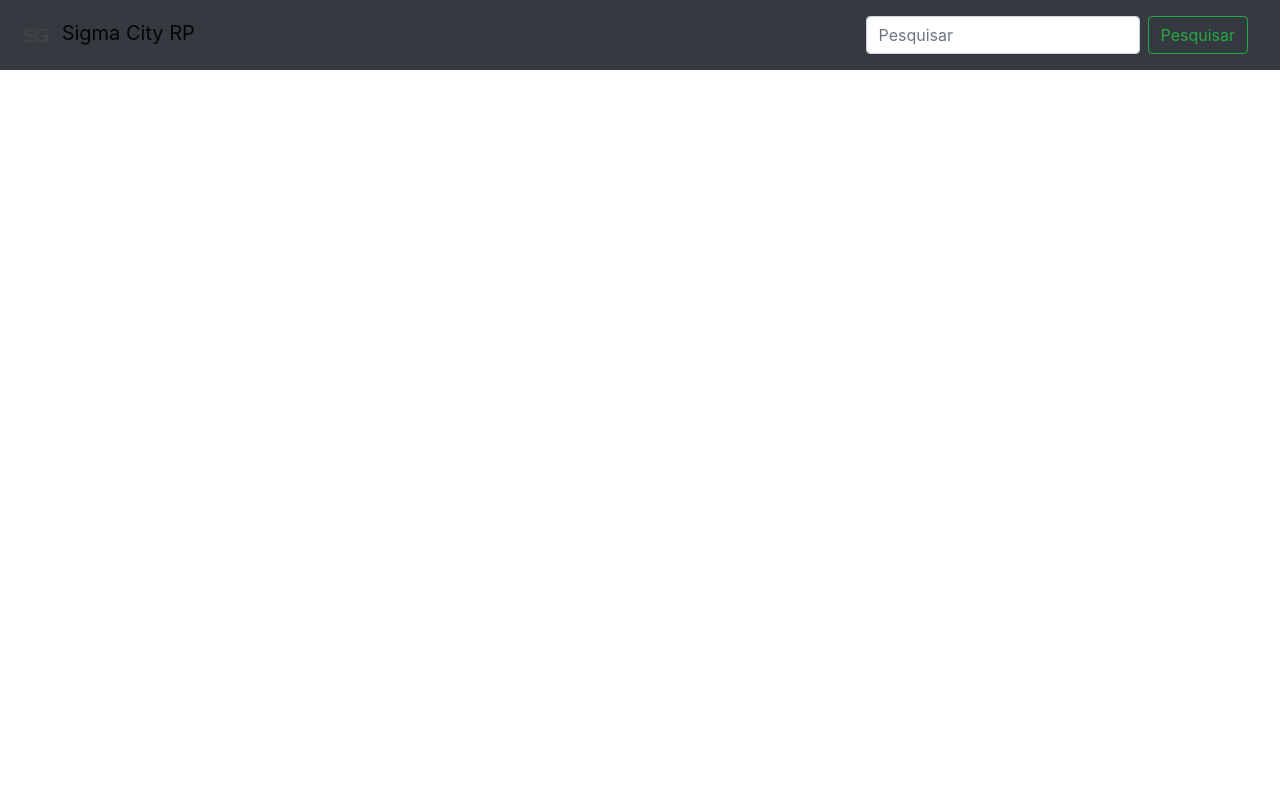
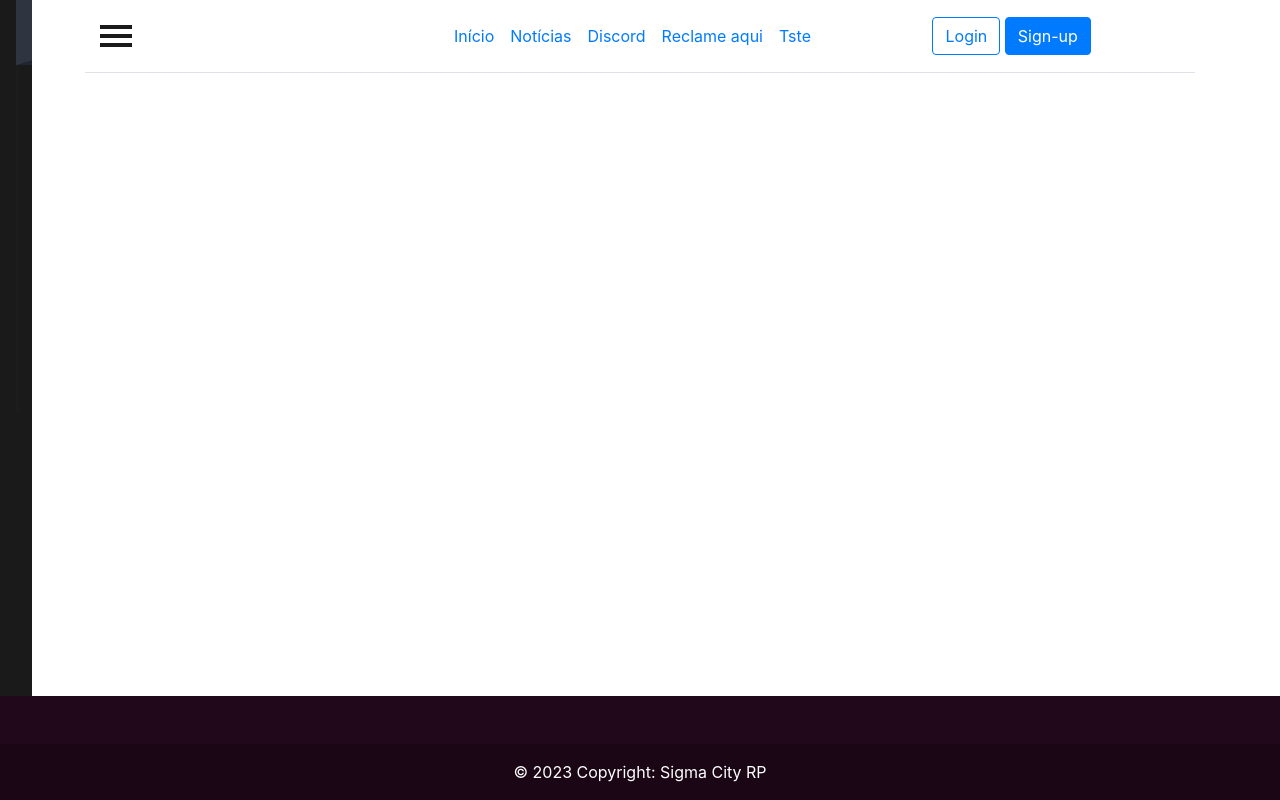
Before and after one commit to luisotavio2023/SigmaCityRP, a PHP site: page / in a window 1280 px wide. Run offline with PHP 8.4, Linux system fonts and the light colour scheme.

Commit message:
Modificação da interface e adicionado arquivos novos

```diff
--- /dev/null
+++ b/SiteSG/JavaScript.js
@@ -0,0 +1,28 @@
+$(document).ready(function () {
+    var trigger = $('.hamburger'),
+        overlay = $('.overlay'),
+       isClosed = false;
+
+      trigger.click(function () {
+        hamburger_cross();
+      });
+
+      function hamburger_cross() {
+
+        if (isClosed == true) {
+          overlay.hide();
+          trigger.removeClass('is-open');
+          trigger.addClass('is-closed');
+          isClosed = false;
+        } else {
+          overlay.show();
+          trigger.removeClass('is-closed');
+          trigger.addClass('is-open');
+          isClosed = true;
+        }
+    }
+
+    $('[data-toggle="offcanvas"]').click(function () {
+          $('#wrapper').toggleClass('toggled');
+    });
+  });
--- /dev/null
+++ b/SiteSG/cssindex.css
@@ -0,0 +1,340 @@
+body {
+    position: relative;
+    overflow-x: hidden;
+    background-color: #CFD8DC;
+}
+body,
+html { height: 100%;}
+.nav .open > a,
+.nav .open > a:hover,
+.nav .open > a:focus {background-color: transparent;}
+
+/*-------------------------------*/
+/*           Wrappers            */
+/*-------------------------------*/
+
+#wrapper {
+    padding-left: 0;
+    -webkit-transition: all 0.5s ease;
+    -moz-transition: all 0.5s ease;
+    -o-transition: all 0.5s ease;
+    transition: all 0.5s ease;
+}
+
+#wrapper.toggled {
+    padding-left: 220px;
+}
+
+#sidebar-wrapper {
+    z-index: 1000;
+    left: 220px;
+    width: 0;
+    height: 100%;
+    margin-left: -220px;
+    overflow-y: auto;
+    overflow-x: hidden;
+    background: #1a1a1a;
+    -webkit-transition: all 0.5s ease;
+    -moz-transition: all 0.5s ease;
+    -o-transition: all 0.5s ease;
+    transition: all 0.5s ease;
+}
+
+#sidebar-wrapper::-webkit-scrollbar {
+  display: none;
+}
+
+#wrapper.toggled #sidebar-wrapper {
+    width: 220px;
+}
+
+#page-content-wrapper {
+    width: 100%;
+    padding-top: 70px;
+}
+
+#wrapper.toggled #page-content-wrapper {
+    position: absolute;
+    margin-right: -220px;
+}
+
+/*-------------------------------*/
+/*     Sidebar nav styles        */
+/*-------------------------------*/
+.navbar {
+  padding: 0;
+}
+
+.sidebar-nav {
+    position: absolute;
+    top: 0;
+    width: 220px;
+    margin: 0;
+    padding: 0;
+    list-style: none;
+}
+
+.sidebar-nav li {
+    position: relative;
+    line-height: 20px;
+    display: inline-block;
+    width: 100%;
+}
+
+.sidebar-nav li:before {
+    content: '';
+    position: absolute;
+    top: 0;
+    left: 0;
+    z-index: -1;
+    height: 100%;
+    width: 3px;
+    background-color: #1c1c1c;
+    -webkit-transition: width .2s ease-in;
+      -moz-transition:  width .2s ease-in;
+       -ms-transition:  width .2s ease-in;
+            transition: width .2s ease-in;
+
+}
+.sidebar-nav li:hover{
+  background: skyblue !important;
+  border-radius: 10px;
+  margin-left: 10px;
+  margin-right: 10px;
+}
+.sidebar-nav li:hover:before,
+.sidebar-nav li.open:hover:before {
+    width: 100%;
+    -webkit-transition: width .2s ease-in;
+      -moz-transition:  width .2s ease-in;
+       -ms-transition:  width .2s ease-in;
+            transition: width .2s ease-in;
+
+}
+
+.sidebar-nav li a {
+    display: block;
+    color: #ddd;
+    text-decoration: none;
+    padding: 10px 15px 10px 30px;
+}
+
+.sidebar-nav li a:hover,
+.sidebar-nav li a:active,
+.sidebar-nav li a:focus,
+.sidebar-nav li.open a:hover,
+.sidebar-nav li.open a:active,
+.sidebar-nav li.open a:focus{
+    color: #fff;
+    text-decoration: none;
+    background-color: transparent;
+}
+.sidebar-header {
+    text-align: center;
+    font-size: 20px;
+    position: relative;
+    width: 100%;
+    display: inline-block;
+}
+.sidebar-brand {
+    height: 65px;
+    position: relative;
+    background:#212531;
+    background: linear-gradient(to right bottom, #2f3441 50%, #212531 50%);
+   padding-top: 1em;
+}
+.sidebar-brand a {
+    color: #ddd;
+}
+.sidebar-brand a:hover {
+    color: #fff;
+    text-decoration: none;
+}
+.dropdown-header {
+    text-align: center;
+    font-size: 1em;
+    color: #ddd;
+    background:#212531;
+    background: linear-gradient(to right bottom, #2f3441 50%, #212531 50%);
+}
+.sidebar-nav .dropdown-menu {
+    position: relative;
+    width: 100%;
+    padding: 0;
+    margin: 0;
+    border-radius: 0;
+    border: none;
+    background-color: #222;
+    box-shadow: none;
+}
+.dropdown-menu.show {
+    top: 0;
+}
+/*Fontawesome icons*/
+.nav.sidebar-nav li a::before {
+    font-family: fontawesome;
+    content: "\f12e";
+    vertical-align: baseline;
+    display: inline-block;
+    padding-right: 5px;
+}
+a[href*="#home"]::before {
+  content: "\f015" !important;
+}
+a[href*="#about"]::before {
+  content: "\f129" !important;
+}
+a[href*="#events"]::before {
+  content: "\f073" !important;
+}
+a[href*="#events"]::before {
+  content: "\f073" !important;
+}
+a[href*="#team"]::before {
+  content: "\f0c0" !important;
+}
+a[href*="#works"]::before {
+  content: "\f0b1" !important;
+}
+a[href*="#pictures"]::before {
+  content: "\f03e" !important;
+}
+a[href*="#videos"]::before {
+  content: "\f03d" !important;
+}
+a[href*="#books"]::before {
+  content: "\f02d" !important;
+}
+a[href*="#art"]::before {
+  content: "\f1fc" !important;
+}
+a[href*="#awards"]::before {
+  content: "\f02e" !important;
+}
+a[href*="#services"]::before {
+  content: "\f013" !important;
+}
+a[href*="#contact"]::before {
+  content: "\f086" !important;
+}
+a[href*="#followme"]::before {
+  content: "\f099" !important;
+  color: #0084b4;
+}
+/*-------------------------------*/
+/*       Hamburger-Cross         */
+/*-------------------------------*/
+
+.hamburger {
+  position: fixed;
+  top: 20px;
+  z-index: 999;
+  display: block;
+  width: 32px;
+  height: 32px;
+  margin-left: 15px;
+  background: transparent;
+  border: none;
+}
+.hamburger:hover,
+.hamburger:focus,
+.hamburger:active {
+  outline: none;
+}
+.hamburger.is-closed:before {
+  content: '';
+  display: block;
+  width: 100px;
+  font-size: 14px;
+  color: #fff;
+  line-height: 32px;
+  text-align: center;
+  opacity: 0;
+  -webkit-transform: translate3d(0,0,0);
+  -webkit-transition: all .35s ease-in-out;
+}
+.hamburger.is-closed:hover:before {
+  opacity: 1;
+  display: block;
+  -webkit-transform: translate3d(-100px,0,0);
+  -webkit-transition: all .35s ease-in-out;
+}
+
+.hamburger.is-closed .hamb-top,
+.hamburger.is-closed .hamb-middle,
+.hamburger.is-closed .hamb-bottom,
+.hamburger.is-open .hamb-top,
+.hamburger.is-open .hamb-middle,
+.hamburger.is-open .hamb-bottom {
+  position: absolute;
+  left: 0;
+  height: 4px;
+  width: 100%;
+}
+.hamburger.is-closed .hamb-top,
+.hamburger.is-closed .hamb-middle,
+.hamburger.is-closed .hamb-bottom {
+  background-color: #1a1a1a;
+}
+.hamburger.is-closed .hamb-top {
+  top: 5px;
+  -webkit-transition: all .35s ease-in-out;
+}
+.hamburger.is-closed .hamb-middle {
+  top: 50%;
+  margin-top: -2px;
+}
+.hamburger.is-closed .hamb-bottom {
+  bottom: 5px;
+  -webkit-transition: all .35s ease-in-out;
+}
+
+.hamburger.is-closed:hover .hamb-top {
+  top: 0;
+  -webkit-transition: all .35s ease-in-out;
+}
+.hamburger.is-closed:hover .hamb-bottom {
+  bottom: 0;
+  -webkit-transition: all .35s ease-in-out;
+}
+.hamburger.is-open .hamb-top,
+.hamburger.is-open .hamb-middle,
+.hamburger.is-open .hamb-bottom {
+  background-color: #1a1a1a;
+}
+.hamburger.is-open .hamb-top,
+.hamburger.is-open .hamb-bottom {
+  top: 50%;
+  margin-top: -2px;
+}
+.hamburger.is-open .hamb-top {
+  -webkit-transform: rotate(45deg);
+  -webkit-transition: -webkit-transform .2s cubic-bezier(.73,1,.28,.08);
+}
+.hamburger.is-open .hamb-middle { display: none; }
+.hamburger.is-open .hamb-bottom {
+  -webkit-transform: rotate(-45deg);
+  -webkit-transition: -webkit-transform .2s cubic-bezier(.73,1,.28,.08);
+}
+.hamburger.is-open:before {
+  content: '';
+  display: block;
+  width: 100px;
+  font-size: 14px;
+  color: #fff;
+  line-height: 32px;
+  text-align: center;
+  opacity: 0;
+  -webkit-transform: translate3d(0,0,0);
+  -webkit-transition: all .35s ease-in-out;
+}
+.hamburger.is-open:hover:before {
+  opacity: 1;
+  display: block;
+  -webkit-transform: translate3d(-100px,0,0);
+  -webkit-transition: all .35s ease-in-out;
+}
+
+/*-------------------------------*/
+/*            Overlay            */
+/*-------------------------------*/
--- a/SiteSG/index.php
+++ b/SiteSG/index.php
@@ -5,23 +5,91 @@
     <!-- Required meta tags -->
     <meta charset="utf-8">
     <meta name="viewport" content="width=device-width, initial-scale=1, shrink-to-fit=no">
+    <link rel="stylesheet" type="text/css" href="cssindex.css">
 
     <!-- Bootstrap CSS -->
     <link rel="stylesheet" href="https://stackpath.bootstrapcdn.com/bootstrap/4.3.1/css/bootstrap.min.css" integrity="sha384-ggOyR0iXCbMQv3Xipma34MD+dH/1fQ784/j6cY/iJTQUOhcWr7x9JvoRxT2MZw1T" crossorigin="anonymous">
   </head>
   <body>
-  <nav class="navbar navbar-light bg-dark">
-  <a class="navbar-brand" href="#">
-    <img src="./images/logo.png" width="40" height="35" class="d-inline-block align-top" alt="">
-    Sigma City RP
-  </a>
-  <nav class="navbar navbar-light bg-dark">
-  <form class="form-inline">
-    <input class="form-control mr-sm-2" type="search" placeholder="Pesquisar" aria-label="Pesquisar">
-    <button class="btn btn-outline-success my-2 my-sm-0" type="submit">Pesquisar</button>
-  </form>
-</nav>
-</nav>
+  <div class="container">
+    <header class="d-flex flex-wrap d-flex w-100 align-items-center justify-content-center justify-content-md-between py-3 mb-4 border-bottom">
+      <a href="/" class="d-flex align-items-center col-md-3 mb-2 mb-md-0 text-dark text-decoration-none">
+        <svg class="bi me-2" width="40" height="32" role="img" aria-label="Bootstrap"><use xlink:href="#bootstrap"></use></svg>
+      </a>
+
+      <ul class="nav col-12 col-md-auto mb-2 justify-content-center mb-md-0">
+        <li><a href="#" class="nav-link px-2 link-secondary">Início</a></li>
+        <li><a href="#" class="nav-link px-2 link-dark">Notícias</a></li>
+        <li><a href="#" class="nav-link px-2 link-dark">Discord</a></li>
+        <li><a href="#" class="nav-link px-2 link-dark">Reclame aqui</a></li>
+        <li><a href="#" class="nav-link px-2 link-dark">Tste</a></li>
+      </ul>
+
+      <div class="col-md-3 text-end">
+        <button type="button" class="btn btn-outline-primary me-2">Login</button>
+        <button type="button" class="btn btn-primary">Sign-up</button>
+      </div>
+    </header>
+    <div id="wrapper">
+   <div class="overlay"></div>
+
+        <!-- Sidebar -->
+    <nav class="navbar navbar-inverse fixed-top" id="sidebar-wrapper" role="navigation">
+     <ul class="nav sidebar-nav">
+       <div class="sidebar-header">
+       <div class="sidebar-brand">
+         <a href="#">Sigma City</a></div></div>
+       <li><a href="#home">Home</a></li>
+       <li><a href="#about">Sobre</a></li>
+       <li><a href="#events">Eventos</a></li>
+       <li><a href="#team">Fale conosco</a></li>
+       <li class="dropdown">
+       <a href="#works" class="dropdown-toggle"  data-toggle="dropdown"> <span class="caret"></span></a>
+     <ul class="dropdown-menu animated fadeInLeft" role="menu">
+      <div class="dropdown-header">Painel de controle</div>
+      <li><a href="#pictures">Avisos</a></li>
+      <li><a href="#videos">Perfil</a></li>
+      <li><a href="#books"></a>Membros</li>
+      <li><a href="#art">Adicionais a venda</a></li>
+      <li><a href="#awards">Financeiro</a></li>
+      </ul>
+      </li>
+      <li><a href="#services"></a></li>
+      <li><a href="#contact">Youtubers do servidor</a></li>
+      <li><a href="#followme">Redes sociais</a></li>
+      </ul>
+  </nav>
+        <!-- /#sidebar-wrapper -->
+
+        <!-- Page Content -->
+        <div id="page-content-wrapper">
+            <button type="button" class="hamburger animated fadeInLeft is-closed" data-toggle="offcanvas">
+                <span class="hamb-top"></span>
+    			<span class="hamb-middle"></span>
+				<span class="hamb-bottom"></span>
+            </button>
+                </div>
+            </div>
+        </div>
+        <!-- /#page-content-wrapper -->
+
+    </div>
+    <!-- /#wrapper -->
+
+    <footer class="text-center text-white fixed-bottom" style="background-color: #21081a;">
+  <!-- Grid container -->
+  <div class="container p-4"></div>
+  <!-- Grid container -->
+
+  <!-- Copyright -->
+  <div class="text-center p-3" style="background-color: rgba(0, 0, 0, 0.2);">
+    © 2023 Copyright:
+    <a class="text-white" href="https://mdbootstrap.com/">Sigma City RP</a>
+  </div>
+  <!-- Copyright -->
+</footer>
+  </div>
+
 
 
 
@@ -31,4 +99,5 @@
     <script src="https://cdnjs.cloudflare.com/ajax/libs/popper.js/1.14.7/umd/popper.min.js" integrity="sha384-UO2eT0CpHqdSJQ6hJty5KVphtPhzWj9WO1clHTMGa3JDZwrnQq4sF86dIHNDz0W1" crossorigin="anonymous"></script>
     <script src="https://stackpath.bootstrapcdn.com/bootstrap/4.3.1/js/bootstrap.min.js" integrity="sha384-JjSmVgyd0p3pXB1rRibZUAYoIIy6OrQ6VrjIEaFf/nJGzIxFDsf4x0xIM+B07jRM" crossorigin="anonymous"></script>
   </body>
+  <script src="JavaScript.js"></script>
 </html>
```
Also changed, not shown: SiteSG/loja.php (added, +30 -0 lines), SiteSG/painelloginreg.php (+44 -0 lines).
